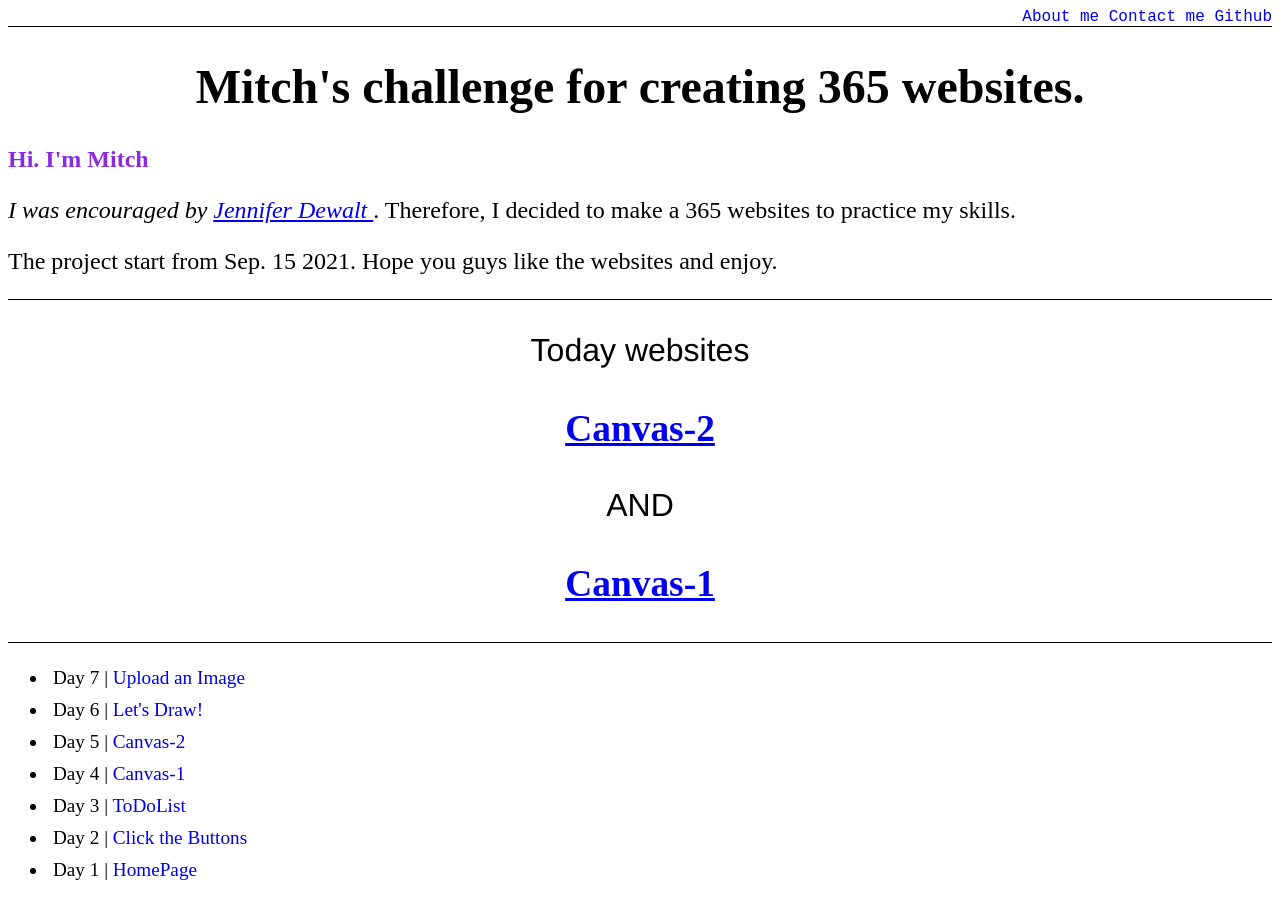
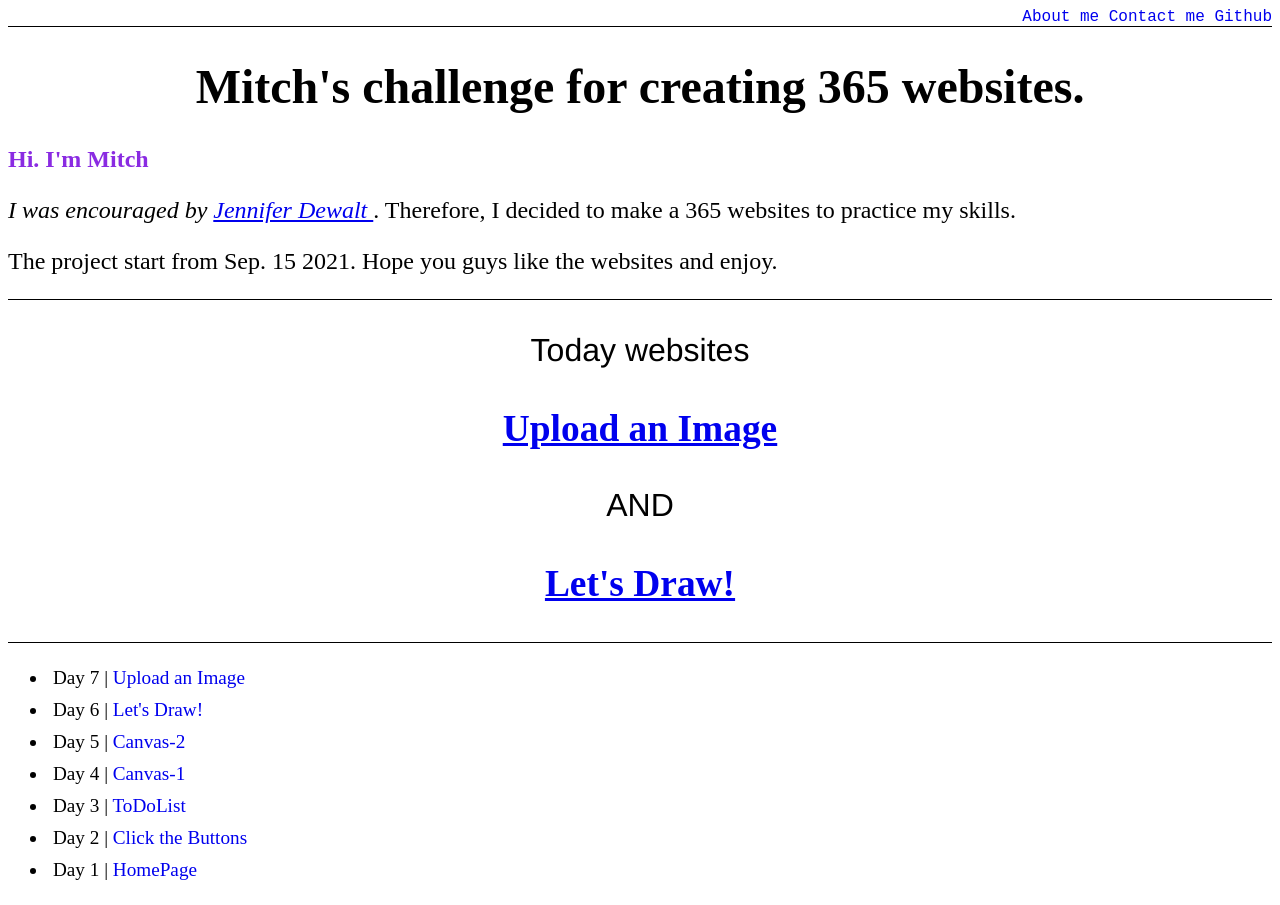
Before and after one commit to mitchhuang777/365days, a plain HTML site: page index.html in a window 1280 px wide. Drawn offline with Linux system fonts and the light colour scheme; a script that the page names is missing.

Commit message:
Update index.html

```diff
--- a/index.html
+++ b/index.html
@@ -27,9 +27,9 @@
         <!-- Revise the container every day -->
         <div class="today-container">
             <p>Today websites</p>
-            <p><h3><a href="/node/day5/canvas2.html">Canvas-2</a></h3></p>
+            <p><h3><a href="/node/day7/uploadimage.html">Upload an Image</a></h3></p>
             <p>AND</p>
-            <p><h3><a href="/node/day4/canvas.html">Canvas-1</a></h3></p>
+            <p><h3><a href="/node/day6/canvas3.html">Let's Draw!</a></h3></p>
         </div>
 
         <!-- Add the container every day -->
```
